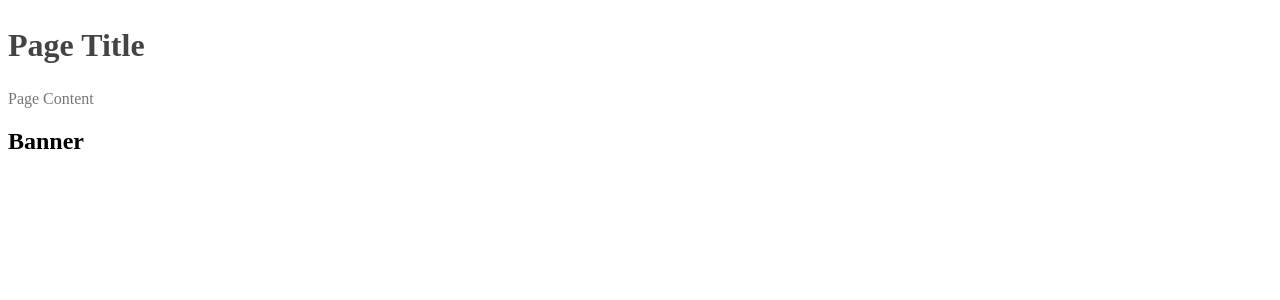
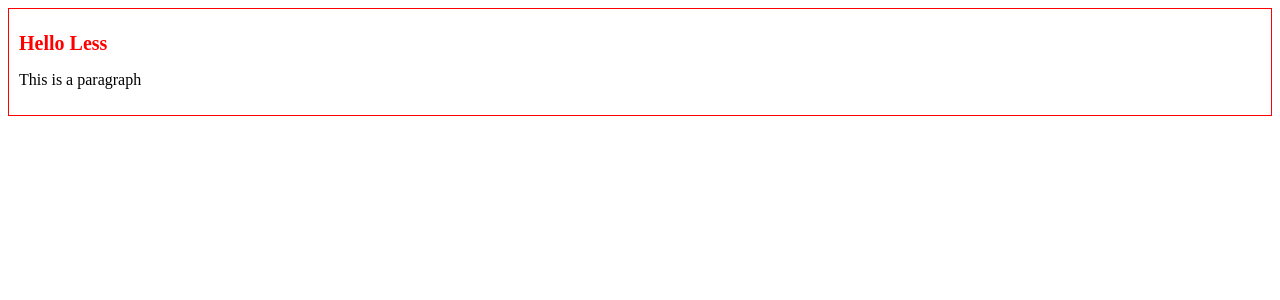
Before and after one commit to curder/react-demo, a React (Create React App) app in the folder 04-css/: page / in a window 1280 px wide. Shown: the top 300 px of the page. Built offline with nearby package versions, Linux system fonts and the light colour scheme.

Commit message:
feat: add Less support with craco and update README

```diff
--- /dev/null
+++ b/04-css/craco.config.js
@@ -0,0 +1,5 @@
+const CracoLessPlugin = require("craco-less");
+
+module.exports = {
+    plugins: [{ plugin: CracoLessPlugin }],
+};
--- /dev/null
+++ b/04-css/src/04-less/App.jsx
@@ -0,0 +1,15 @@
+import React, { PureComponent } from 'react'
+import './App.less'
+
+export class App extends PureComponent {
+    render() {
+        return (
+            <div className='section'>
+                <h1 className='title'>Hello Less</h1>
+                <p className='text'>This is a paragraph</p>
+            </div>
+        )
+    }
+}
+
+export default App
--- /dev/null
+++ b/04-css/src/04-less/App.less
@@ -0,0 +1,18 @@
+@primaryColor: red;
+
+.section {
+    border-width: 1px;
+    border-style: solid;
+    border-color: @primaryColor;
+    padding: 10px;
+
+    .title {
+        font-size: 20px;
+        color: @primaryColor;
+    }
+
+    .content {
+        font-size: 16px;
+        color: @primaryColor;
+    }
+}
--- a/04-css/src/index.js
+++ b/04-css/src/index.js
@@ -2,7 +2,8 @@ import React from 'react';
 import ReactDOM from 'react-dom/client';
 // import App from './01-inline-style/App';
 // import App from './02-normal/App';
-import App from './03-css-modules/App';
+// import App from './03-css-modules/App';
+import App from './04-less/App';
 
 const root = ReactDOM.createRoot(document.getElementById('root'));
 root.render(
```
Also changed, not shown: 04-css/package.json (+8 -4 lines), 04-css/src/04-less/README.md (added), 2 other files (tests, documents, lock files or other folders).
